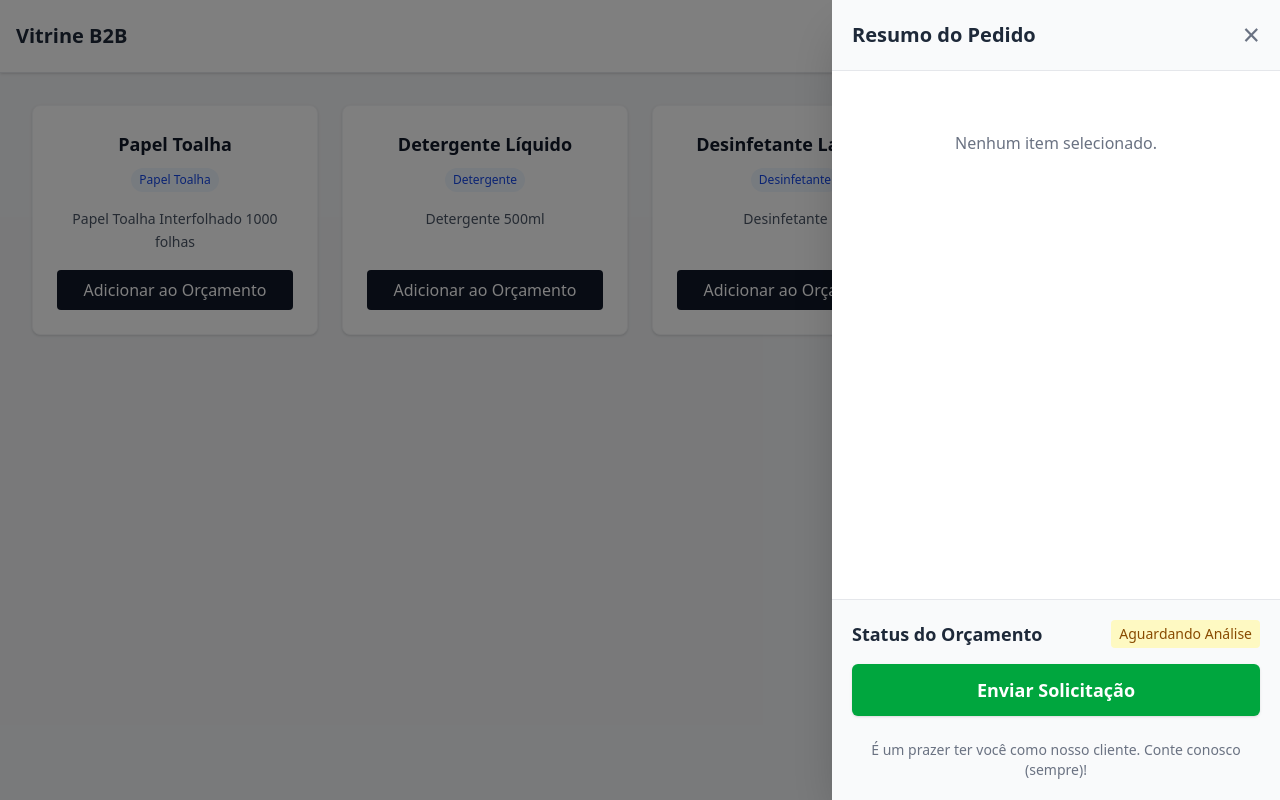
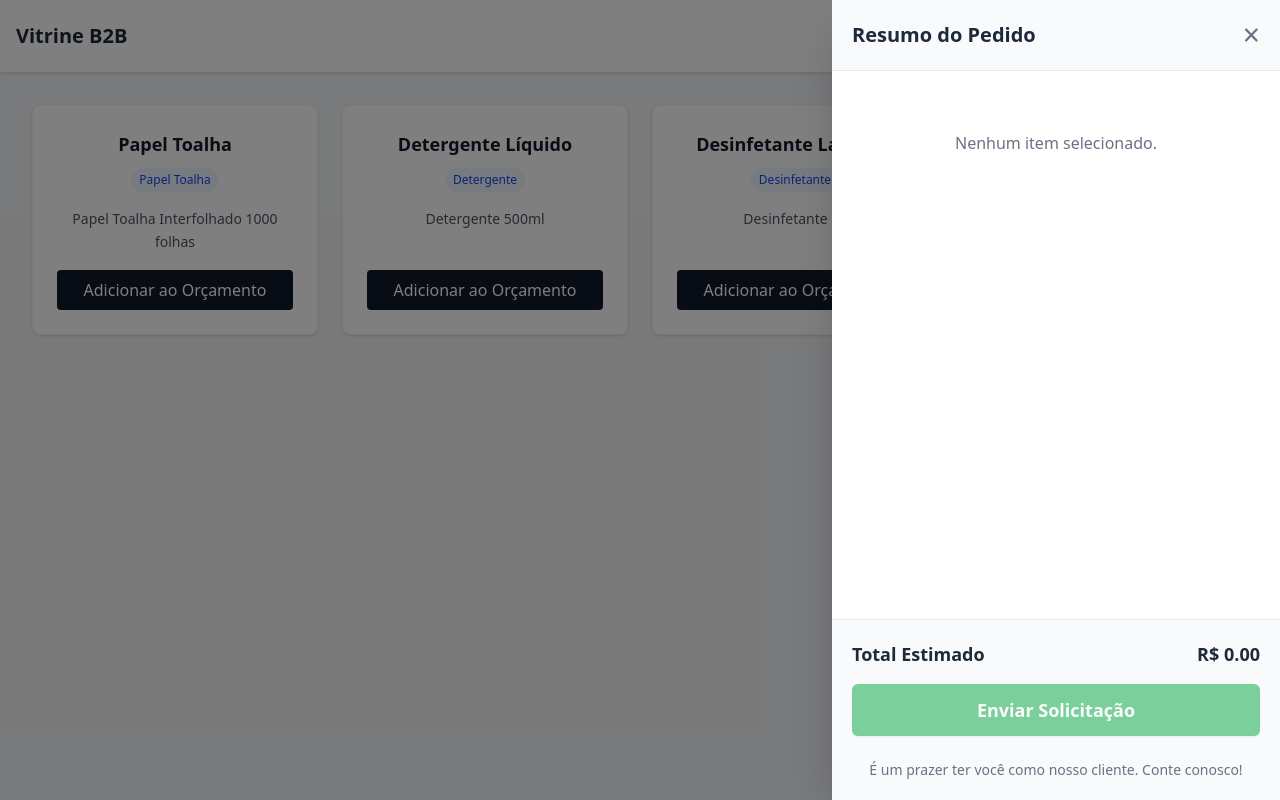
Before and after one commit to Rogerio-Leal/b2b-ecommerce-dashboard, a Next.js app: page / in a window 1280 px wide. Both pictures are taken after a click on the button "Ver Orçamento". Built offline with nearby package versions, Linux system fonts and the light colour scheme.

Commit message:
feat: integrate parallel stock API fetching into quote drawer and quantity controls.

```diff
--- a/src/components/QuoteDrawer.tsx
+++ b/src/components/QuoteDrawer.tsx
@@ -1,15 +1,31 @@
 "use client";
 
 import { useQuoteStore } from "../store/useQuoteStore";
+import { useQueries } from "@tanstack/react-query";
+import { getProductStock } from "../services/stock";
 
 export function QuoteDrawer() {
-    const { items, isOpen, closeCart, removeItem } = useQuoteStore();
+    const { items, isOpen, closeCart, removeItem, incrementItem, decrementItem } = useQuoteStore();
+
+    const stockQueries = useQueries({
+        queries: items.map((item) => ({
+            queryKey: ["stock", item.product.id],
+            queryFn: () => getProductStock(item.product.id),
+            staleTime: 1000 * 60 * 5,
+        })),
+    });
 
     if (!isOpen) return null;
 
+    const total = items.reduce((acc, item, index) => {
+        const price = stockQueries[index].data?.price || 0;
+        return acc + (price * item.quantity);
+    }, 0);
+
+    const isLoadingPrices = stockQueries.some((query) => query.isLoading);
+
     return (
         <>
-      {/* Fundo escuro interativo */}
             <div
                 className="fixed inset-0 bg-black/50 z-50 transition-opacity"
                 onClick={closeCart}
@@ -18,66 +34,92 @@ export function QuoteDrawer() {
             {/* Painel Lateral */}
             <div className="fixed top-0 right-0 h-full w-full max-w-md bg-white shadow-2xl z-50 flex flex-col">
                 <div className="p-5 border-b border-gray-200 flex justify-between items-center bg-gray-50">
-        <h2 className="text-xl font-bold text-gray-800 font-roboto">
-            Resumo do Pedido
-        </h2>
-        <button
-            onClick={closeCart}
-            className="text-gray-500 hover:text-red-500 text-3xl leading-none"
-        >
+                    <h2 className="text-xl font-bold text-gray-800 font-roboto">Resumo do Pedido</h2>
+                    <button onClick={closeCart} className="text-gray-500 hover:text-red-500 text-3xl leading-none">
                         &times;
                     </button>
                 </div>
 
                 <div className="flex-1 overflow-y-auto p-5">
                     {items.length === 0 ? (
-            <p className="text-gray-500 text-center mt-10">
-            Nenhum item selecionado.
-            </p>
+                        <p className="text-gray-500 text-center mt-10">Nenhum item selecionado.</p>
                     ) : (
                         <ul className="space-y-6">
-            {items.map((item) => (
-                <li
-                key={item.product.id}
-                className="flex justify-between items-start border-b border-gray-100 pb-4"
+                            {items.map((item, index) => {
+                                const query = stockQueries[index];
+                                const price = query.data?.price;
+
+                                return (
+                                    <li key={item.product.id} className="flex justify-between items-start border-b border-gray-100 pb-4">
+                                        <div>
+                                            <p className="font-medium text-gray-800 font-roboto">{item.product.name}</p>
+                                            <div className="flex items-center gap-3 mt-2">
+                                                <span className="text-sm text-gray-500">Qtd:</span>
+                                                <div className="flex items-center border border-gray-200 rounded-md">
+                                                    <button
+                                                        onClick={() => decrementItem(item.product.id)}
+                                                        className="px-2 py-1 text-gray-600 hover:bg-gray-100 transition-colors"
                                                     >
-                <div>
-                    <p className="font-medium text-gray-800 font-roboto">
-                    {item.product.name}
-                    </p>
-                    <p className="text-sm text-gray-500 mt-1">
-                    Quantidade: {item.quantity}
-                    </p>
+                                                        -
+                                                    </button>
+                                                    <span className="px-3 text-sm font-medium text-gray-800 border-x border-gray-200">
+                                                        {item.quantity}
+                                                    </span>
+                                                    <button
+                                                        onClick={() => incrementItem(item.product.id)}
+                                                        className="px-2 py-1 text-gray-600 hover:bg-gray-100 transition-colors"
+                                                    >
+                                                        +
+                                                    </button>
+                                                </div>
+                                            </div>
                                         </div>
                                         <div className="flex flex-col items-end gap-2">
-                    <p className="font-bold text-gray-700 text-xs bg-gray-100 px-2 py-1 rounded">
-                    Preço sob consulta
+                                            {query.isLoading ? (
+                                                <span className="text-xs text-gray-400 animate-pulse bg-gray-100 px-2 py-1 rounded">
+                                                    Calculando...
+                                                </span>
+                                            ) : query.isError ? (
+                                                <span className="text-xs text-red-500 bg-red-50 px-2 py-1 rounded">
+                                                    Erro no valor
+                                                </span>
+                                            ) : (
+                                                <p className="font-bold text-gray-700">
+                                                    R$ {(price! * item.quantity).toFixed(2)}
                                                 </p>
+                                            )}
+
                                             <button
                                                 onClick={() => removeItem(item.product.id)}
-                    className="text-red-500 text-xs font-medium hover:underline"
+                                                className="text-red-500 text-xs font-medium hover:cursor-pointer transition-colors hover:text-red-900"
                                             >
                                                 Remover
                                             </button>
                                         </div>
                                     </li>
-            ))}
+                                );
+                            })}
                         </ul>
                     )}
                 </div>
 
                 <div className="border-t border-gray-200 p-5 bg-gray-50 flex flex-col gap-4">
                     <div className="flex justify-between items-center text-lg font-bold text-gray-800 font-roboto">
-            <span>Status do Orçamento</span>
-            <span className="text-sm font-normal bg-yellow-100 text-yellow-800 px-2 py-1 rounded">
-            Aguardando Análise
-            </span>
+                        <span>Total Estimado</span>
+                        {isLoadingPrices ? (
+                            <span className="text-sm font-normal text-gray-500 animate-pulse">Atualizando...</span>
+                        ) : (
+                            <span>R$ {total.toFixed(2)}</span>
+                        )}
                     </div>
-        <button className="w-full bg-green-600 text-white py-3 rounded-md font-bold text-lg hover:bg-green-700 transition-colors shadow-sm font-roboto">
+                    <button
+                        disabled={isLoadingPrices || items.length === 0}
+                        className="w-full bg-green-600 text-white py-3 rounded-md font-bold text-lg hover:bg-green-700 disabled:opacity-50 disabled:cursor-not-allowed transition-colors shadow-sm font-roboto"
+                    >
                         Enviar Solicitação
                     </button>
                     <p className="text-center text-sm text-gray-500 mt-2">
-            É um prazer ter você como nosso cliente. Conte conosco (sempre)!
+                        É um prazer ter você como nosso cliente. Conte conosco!
                     </p>
                 </div>
             </div>
--- /dev/null
+++ b/src/services/stock.ts
@@ -0,0 +1,15 @@
+export interface StockData {
+    productId: string;
+    price: number;
+    stock: number;
+}
+
+export async function getProductStock(id: string): Promise<StockData> {
+    const response = await fetch(`http://localhost:3000/api/stock?productId=${id}`);
+
+    if (!response.ok) {
+        throw new Error("Erro ao buscar dados do ERP");
+    }
+
+    return response.json();
+}
--- a/src/store/useQuoteStore.ts
+++ b/src/store/useQuoteStore.ts
@@ -11,6 +11,8 @@ interface QuoteStore {
     isOpen: boolean;
     addItem: (product: Product) => void;
     removeItem: (productId: string) => void;
+    incrementItem: (productId: string) => void;
+    decrementItem: (productId: string) => void;
     clearQuote: () => void;
     openCart: () => void;
     closeCart: () => void;
@@ -18,7 +20,7 @@ interface QuoteStore {
 
 export const useQuoteStore = create<QuoteStore>((set) => ({
     items: [],
-  isOpen: false, // Controle da gaveta lateral
+    isOpen: false,
 
     openCart: () => set({ isOpen: true }),
     closeCart: () => set({ isOpen: false }),
@@ -26,7 +28,6 @@ export const useQuoteStore = create<QuoteStore>((set) => ({
     addItem: (product) =>
         set((state) => {
             const existingItem = state.items.find((item) => item.product.id === product.id);
-
             if (existingItem) {
                 return {
                     items: state.items.map((item) =>
@@ -34,13 +35,40 @@ export const useQuoteStore = create<QuoteStore>((set) => ({
                             ? { ...item, quantity: item.quantity + 1 }
                             : item
                     ),
-          isOpen: true, // Abre a gaveta automaticamente ao adicionar
+                    isOpen: true,
+                };
+            }
+            return {
+                items: [...state.items, { product, quantity: 1 }],
+                isOpen: true,
+            };
+        }),
+
+    incrementItem: (productId) =>
+        set((state) => ({
+            items: state.items.map((item) =>
+                item.product.id === productId
+                    ? { ...item, quantity: item.quantity + 1 }
+                    : item
+            ),
+        })),
+
+    decrementItem: (productId) =>
+        set((state) => {
+            const existingItem = state.items.find((item) => item.product.id === productId);
+
+            if (existingItem?.quantity === 1) {
+                return {
+                    items: state.items.filter((item) => item.product.id !== productId),
                 };
             }
 
             return {
-        items: [...state.items, { product, quantity: 1 }],
-        isOpen: true, // Abre a gaveta automaticamente ao adicionar
+                items: state.items.map((item) =>
+                    item.product.id === productId
+                        ? { ...item, quantity: item.quantity - 1 }
+                        : item
+                ),
             };
         }),
 
```
Lines whose indentation alone changed are shown as unchanged.
